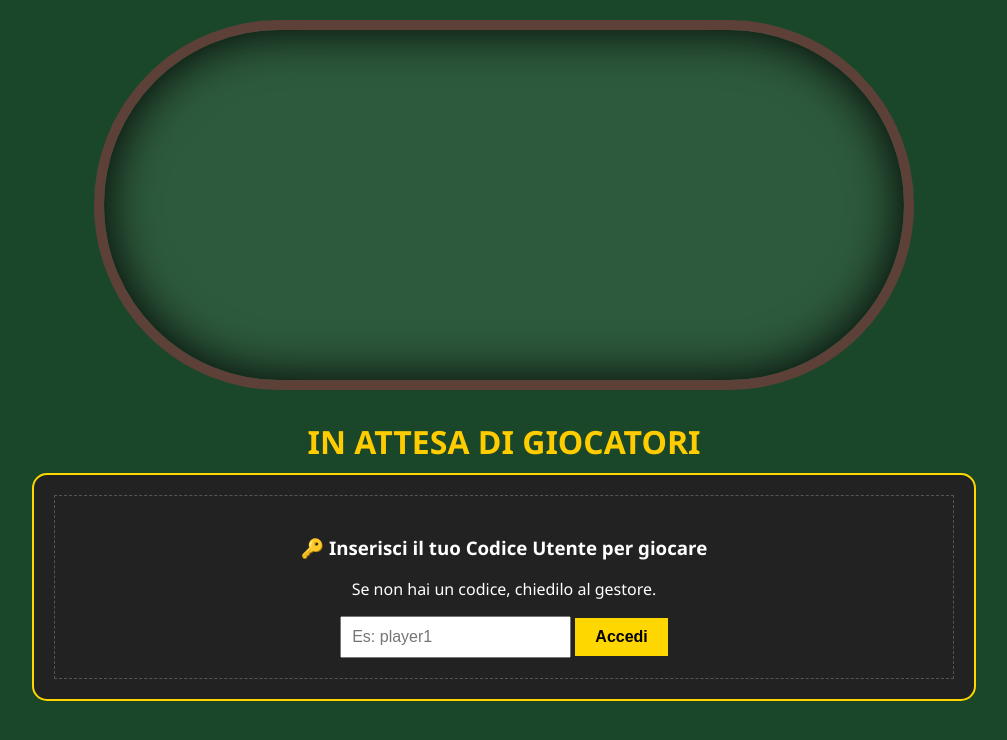
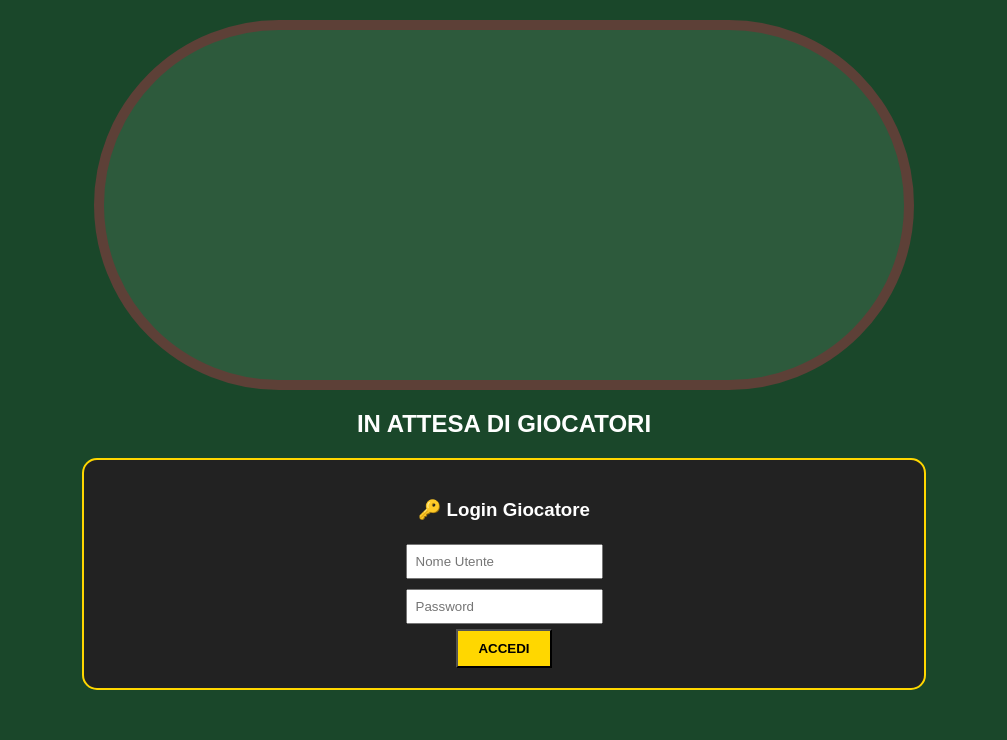
Before and after one commit to pietrolmb/bet-horses-app, a Flask app: page / in a window 1280 px wide. Shown: the top 740 px of the page, without its empty margins (136-1143 px from the left). Run offline with Flask 3, Linux system fonts and the light colour scheme; some libraries are stand-ins or nearby versions.

Commit message:
index.html

```diff
--- a/templates/index.html
+++ b/templates/index.html
@@ -4,192 +4,93 @@
     <title>🏇 Horse Racing Live</title>
     <script src="https://cdnjs.cloudflare.com/ajax/libs/socket.io/4.0.1/socket.io.js"></script>
     <style>
-        body { background: #1a472a; color: white; font-family: 'Segoe UI', sans-serif; margin: 0; display: flex; flex-direction: column; align-items: center; }
-
-        /* PISTA OVALE */
-        #pista { width: 800px; height: 350px; margin: 20px; position: relative; background: #2d5a3c; border: 10px solid #5d4037; border-radius: 200px; box-shadow: inset 0 0 50px #000; overflow: hidden; }
-        .cavallo { width: 22px; height: 22px; border-radius: 50%; position: absolute; border: 2px solid #fff; display: flex; align-items: center; justify-content: center; font-size: 11px; font-weight: bold; transition: all 0.1s linear; z-index: 10; color: black;}
-
-        /* PANNELLO GIOCATORE */
-        #game-interface { width: 90%; max-width: 900px; background: #222; padding: 20px; border-radius: 15px; border: 2px solid gold; margin-bottom: 20px; }
-        .login-box { padding: 20px; border: 1px dashed #555; text-align: center; }
-        .login-box input { padding: 10px; font-size: 16px; }
-        .login-box button { padding: 10px 20px; font-size: 16px; background: gold; border: none; cursor: pointer; font-weight: bold;}
-
-        table { width: 100%; border-collapse: collapse; margin-top: 10px; background: #333;}
-        th, td { padding: 10px; border-bottom: 1px solid #444; text-align: center; }
-        .btn-bet { background: #d4af37; border: none; padding: 5px 10px; border-radius: 5px; cursor: pointer; font-weight: bold; }
-        .btn-bet:hover { background: #fff; }
-
-        #timer-display { font-size: 2em; color: #ffcc00; margin: 10px; font-weight: bold; text-align: center;}
-
-        /* SCOMMESSE FATTE */
-        #mie-scommesse { margin-top: 20px; padding: 10px; background: #111; border-radius: 8px; border: 1px solid #555;}
+        body { background: #1a472a; color: white; font-family: sans-serif; text-align: center; }
+        #pista { width: 800px; height: 350px; margin: 20px auto; position: relative; background: #2d5a3c; border: 10px solid #5d4037; border-radius: 200px; overflow: hidden; }
+        .cavallo { width: 22px; height: 22px; border-radius: 50%; position: absolute; border: 2px solid #fff; font-size: 11px; font-weight: bold; color: black; display: flex; align-items: center; justify-content: center; }
+        #game-interface { width: 90%; max-width: 800px; background: #222; padding: 20px; border-radius: 15px; border: 2px solid gold; margin: auto; }
+        input { padding: 8px; margin: 5px; }
+        table { width: 100%; margin-top: 15px; border-collapse: collapse; }
+        th, td { padding: 8px; border-bottom: 1px solid #444; }
+        .btn-bet { background: gold; border: none; padding: 5px 10px; cursor: pointer; font-weight: bold; }
     </style>
 </head>
 <body>
-
     <div id="pista"></div>
-    <div id="timer-display">IN ATTESA DI GIOCATORI</div>
+    <h2 id="timer-display">IN ATTESA DI GIOCATORI</h2>
 
     <div id="game-interface">
-
-        <div id="login-section" class="login-box">
-            <h3>🔑 Inserisci il tuo Codice Utente per giocare</h3>
-            <p>Se non hai un codice, chiedilo al gestore.</p>
-            <input type="text" id="user-code" placeholder="Es: player1">
-            <button onclick="eseguiLogin()">Accedi</button>
+        <div id="login-section">
+            <h3>🔑 Login Giocatore</h3>
+            <input type="text" id="user-code" placeholder="Nome Utente"><br>
+            <input type="password" id="user-pass" placeholder="Password"><br>
+            <button onclick="eseguiLogin()" style="padding:10px 20px; background:gold; font-weight:bold;">ACCEDI</button>
         </div>
 
         <div id="betting-section" style="display:none;">
-            <div style="display: flex; justify-content: space-between; align-items: center; border-bottom: 1px solid #444; padding-bottom: 10px;">
-                <h3>👤 Utente: <span id="display-username" style="color: gold;"></span></h3>
-                <h2>Saldo: <span id="display-balance" style="color: #00ff00;">0</span>€</h2>
+            <div style="display:flex; justify-content:space-between;">
+                <span>Utente: <b id="display-username" style="color:gold;"></b></span>
+                <span>Saldo: <b id="display-balance" style="color:#0ff00;">0</b>€</span>
             </div>
-
             <table>
-                <thead>
-                    <tr>
-                        <th>N°</th>
-                        <th>Cavallo</th>
-                        <th>Quota Vincente</th>
-                        <th>Puntata (€)</th>
-                        <th>Azione</th>
-                    </tr>
-                </thead>
-                <tbody id="horse-table-body">
-                    </tbody>
+                <thead><tr><th>N°</th><th>Cavallo</th><th>Quota</th><th>Punta</th><th>Azione</th></tr></thead>
+                <tbody id="horse-table-body"></tbody>
             </table>
-
-            <div id="mie-scommesse">
-                <h4>Scommesse confermate per questa corsa:</h4>
-                <ul id="lista-scommesse">Nessuna scommessa effettuata.</ul>
-            </div>
         </div>
     </div>
 
     <script>
         const socket = io();
-        let myUserCode = "";
-        let cavalliElements = {};
+        let myUser = "";
+        let cavalli = {};
 
-        // LOGIN
         function eseguiLogin() {
-            const code = document.getElementById('user-code').value.trim();
-            if(code !== "") {
-                myUserCode = code;
-                document.getElementById('login-section').style.display = 'none';
-                document.getElementById('betting-section').style.display = 'block';
-                document.getElementById('display-username').innerText = code;
-                socket.emit('request_update'); // Chiedi i dati aggiornati
-            }
+            const user = document.getElementById('user-code').value;
+            const pass = document.getElementById('user-pass').value;
+            socket.emit('tentativo_login', {user: user, password: pass});
         }
 
-        // AGGIORNAMENTO DATI DAL SERVER
-        socket.on('update_data', (serverData) => {
-            const race = serverData.current_race;
-            const users = serverData.users;
+        socket.on('login_success', (res) => {
+            myUser = res.user;
+            document.getElementById('login-section').style.display = 'none';
+            document.getElementById('betting-section').style.display = 'block';
+            document.getElementById('display-username').innerText = myUser;
+            socket.emit('request_update');
+        });
 
-            // Aggiorna saldo se loggato
-            if(myUserCode && users[myUserCode]) {
-                document.getElementById('display-balance').innerText = users[myUserCode].wallet;
-            } else if (myUserCode) {
-                // Se fa login ma l'admin non lo ha ancora creato
-                document.getElementById('display-balance').innerText = "0 (In attesa di ricarica)";
-            }
+        socket.on('login_error', (msg) => { alert(msg); });
 
-            // Disegna Pallini sulla pista se non ci sono
-            const pista = document.getElementById('pista');
-            if(race.status === "waiting" && Object.keys(cavalliElements).length === 0) {
-                pista.innerHTML = "";
-                race.horses.forEach(h => {
-                    const div = document.createElement('div');
-                    div.className = 'cavallo';
-                    div.style.backgroundColor = h.colore;
-                    div.innerText = h.id;
-                    pista.appendChild(div);
-                    cavalliElements[h.id] = div;
+        socket.on('update_data', (s) => {
+            const r = s.current_race;
+            if(myUser && s.users[myUser]) document.getElementById('display-balance').innerText = s.users[myUser].wallet;
 
-                    // Posiziona tutti alla partenza (angolo 0 dell'ovale)
-                    const x = 400 + 350 * Math.cos(0);
-                    const y = 175 + 130 * Math.sin(0);
-                    div.style.left = x + 'px';
-                    div.style.top = y + 'px';
-                });
-            }
-
-            // Popola Tabella Scommesse
             const tbody = document.getElementById('horse-table-body');
             tbody.innerHTML = "";
-            race.horses.forEach(h => {
-                // Disabilita i pulsanti se la corsa è in partenza/in corso
-                const disabilita = race.status !== "waiting" ? "disabled" : "";
-                tbody.innerHTML += `
-                    <tr>
-                        <td><div style="background:${h.colore}; color:black; width:20px; height:20px; border-radius:50%; margin:auto; font-weight:bold;">${h.id}</div></td>
-                        <td>${h.nome}</td>
-                        <td style="color:#ffcc00; font-weight:bold; font-size:18px;">${h.quota_v}</td>
-                        <td><input type="number" id="amt-${h.id}" style="width:60px; padding:5px;" value="5" ${disabilita}></td>
-                        <td><button class="btn-bet" onclick="punta(${h.id})" ${disabilita}>SCOMMETTI</button></td>
-                    </tr>
-                `;
+            r.horses.forEach(h => {
+                tbody.innerHTML += `<tr>
+                    <td><div style="background:${h.colore};width:20px;height:20px;border-radius:50%;margin:auto;">${h.id}</div></td>
+                    <td>${h.nome}</td><td><b>${h.quota_v}</b></td>
+                    <td><input type="number" id="amt-${h.id}" style="width:50px" value="5"></td>
+                    <td><button class="btn-bet" onclick="punta(${h.id})">PUNTA</button></td>
+                </tr>`;
+                if(!cavalli[h.id]) {
+                    const d = document.createElement('div');
+                    d.className = 'cavallo'; d.style.backgroundColor = h.colore; d.innerText = h.id;
+                    document.getElementById('pista').appendChild(d);
+                    cavalli[h.id] = d;
+                }
             });
-
-            // Popola lista delle scommesse dell'utente
-            const lista = document.getElementById('lista-scommesse');
-            lista.innerHTML = "";
-            const mieGiocate = race.bets.filter(b => b.user === myUserCode);
-            if(mieGiocate.length === 0) {
-                lista.innerHTML = "<li>Nessuna scommessa effettuata.</li>";
-            } else {
-                mieGiocate.forEach(b => {
-                    lista.innerHTML += `<li style="color:#00ff00;">Hai puntato ${b.amount}€ sul Cavallo N°${b.horse_id} (Quota ${b.quota})</li>`;
-                });
-            }
-
-            // Aggiorna stato generale
-            if(race.status === "waiting") {
-                document.getElementById('timer-display').innerText = "IN ATTESA DI GIOCATORI";
-            } else if (race.status === "racing") {
-                document.getElementById('timer-display').innerText = "🐎 GARA IN CORSO! 🐎";
-            }
-
-            // Se la gara è ripartita (nuovi cavalli generati), svuota la lista visiva per crearli nuovi
-            if(race.status === "waiting" && race.bets.length === 0) {
-                cavalliElements = {};
-            }
         });
 
-        // FUNZIONE SCOMMESSA
-        function punta(horseId) {
-            const amount = document.getElementById(`amt-${horseId}`).value;
-            if(amount > 0) {
-                socket.emit('place_bet', {
-                    user: myUserCode,
-                    amount: parseInt(amount),
-                    horse_id: horseId,
-                    type: 'vincente'
-                });
-            } else {
-                alert("Inserisci un importo valido!");
-            }
+        function punta(id) {
+            const a = document.getElementById('amt-' + id).value;
+            socket.emit('place_bet', {user: myUser, amount: int(a), horse_id: id, type: 'vincente'});
         }
 
-        // TIMER
-        socket.on('timer_update', (t) => {
-            document.getElementById('timer-display').innerText = "CHIUSURA SCOMMESSE IN: " + t + "s";
-        });
-
-        // MOVIMENTO PALLINI
-        socket.on('race_update', (posizioni) => {
-            Object.keys(posizioni).forEach(id => {
-                const ang = posizioni[id];
-                const x = 400 + 350 * Math.cos(ang);
-                const y = 175 + 130 * Math.sin(ang);
-                if(cavalliElements[id]) {
-                    cavalliElements[id].style.left = x + 'px';
-                    cavalliElements[id].style.top = y + 'px';
-                }
+        socket.on('race_update', (pos) => {
+            Object.keys(pos).forEach(id => {
+                const x = 400 + 350 * Math.cos(pos[id]);
+                const y = 175 + 130 * Math.sin(pos[id]);
+                if(cavalli[id]) { cavalli[id].style.left = x+'px'; cavalliElements[id].style.top = y+'px'; }
             });
         });
     </script>
```
